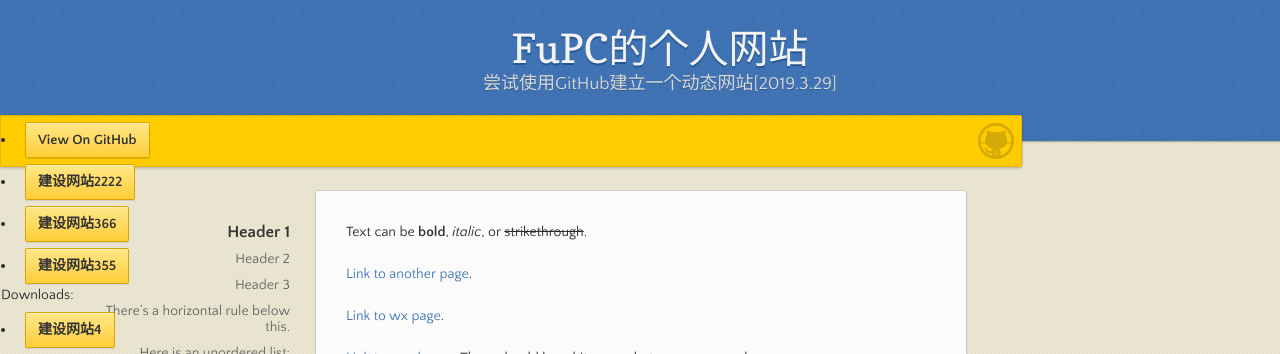
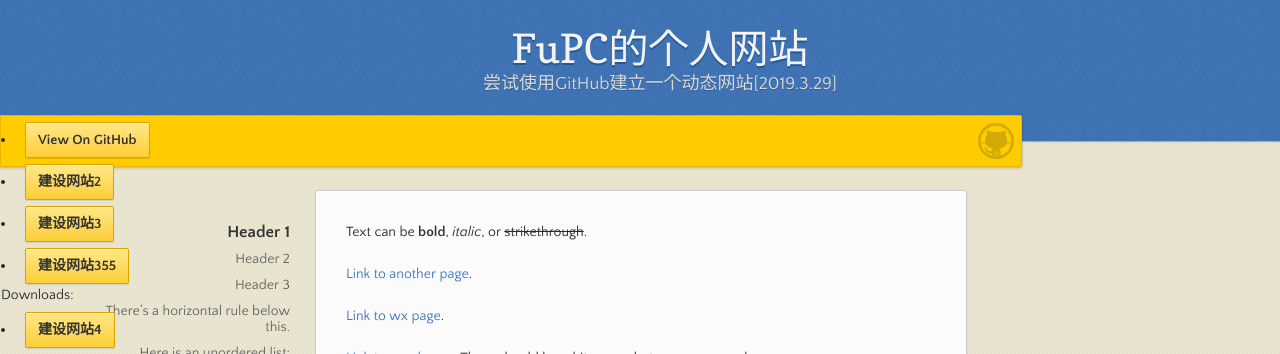
Before and after one commit to bmzk/MyWeb, a Jekyll site: the page built from index.md, in a window 1280 px wide. Shown: the top 354 px of the page. Built offline with Jekyll 4.4.1, drawn with Linux system fonts in a browser that asks for light colours.

Commit message:
Update default.html

```diff
--- a/_layouts/default.html
+++ b/_layouts/default.html
@@ -25,8 +25,8 @@
         <span id="logo"></span>
 <div class="row">
         <li><a href="{{ site.github.repository_url }}" class="button"><strong>View On GitHub</strong></a></li>
-		<li><a href="http://www.runoob.com/" class="button" >建设网站2222</a></li>
-		<li><a href="http://www.runoob.com/" class="button" >建设网站366</a></li>
+		<li><a href="http://www.runoob.com/" class="button" >建设网站2</a></li>
+		<li><a href="http://www.runoob.com/" class="button" >建设网站3</a></li>
 		<li><a href="http://www.runoob.com/" class="button" >建设网站355</a></li>
 		<span>Downloads:</span>
 		<li><a href="http://www.runoob.com/" class="button" >建设网站4</a></li>
```
